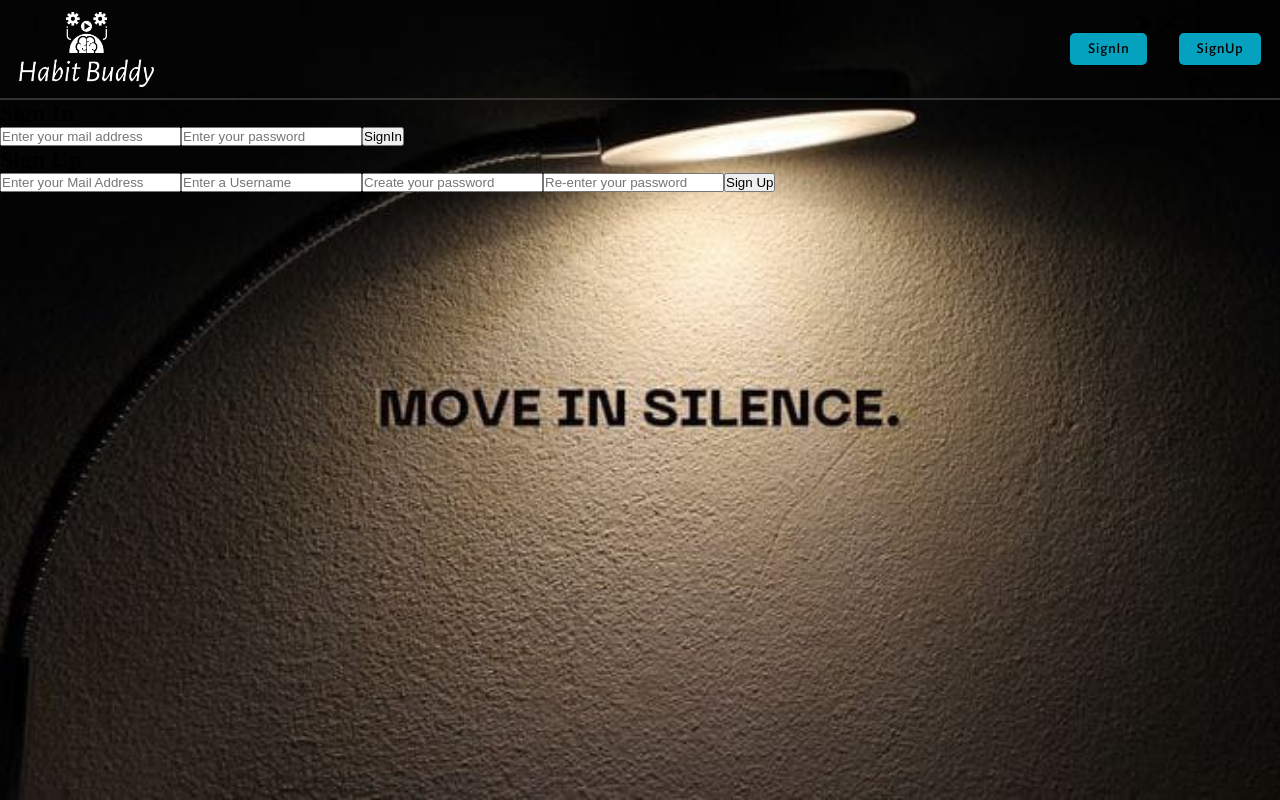
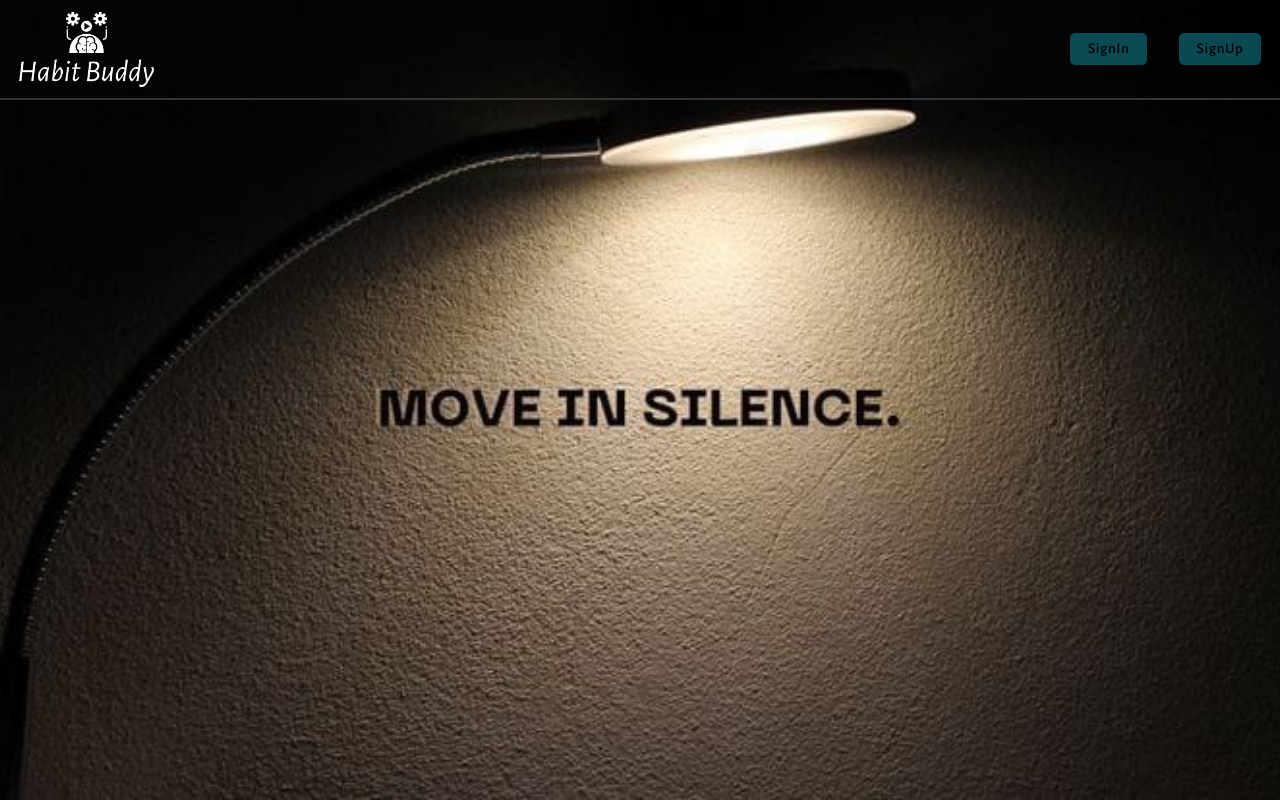
Before and after one commit to maniram3112/habit-buddy, a React (Create React App) app: page / in a window 1280 px wide. Built offline with nearby package versions, Linux system fonts and the light colour scheme.

Commit message:
reordered the file structure for better organization

```diff
--- a/src/components/AuthPage/Navbar.css
+++ b/src/components/AuthPage/Navbar/Navbar.css
@@ -32,3 +32,7 @@
     align-items: center;
     gap: 2rem;
 }
+
+.authPage-btn button:hover{
+    background: var(--color-btn-hover);
+}
--- a/src/components/AuthPage/Navbar.jsx
+++ b/src/components/AuthPage/Navbar/Navbar.jsx
@@ -1,5 +1,5 @@
 import React from "react";
-import images from '../../assets';
+import images from '../../../assets';
 import './Navbar.css';
 
 const Navbar = () =>{
--- a/src/components/index.js
+++ b/src/components/index.js
@@ -1,4 +1,4 @@
-import Navbar from './AuthPage/Navbar';
+import Navbar from './AuthPage/Navbar/Navbar';
 
 const components = {
     Navbar
--- a/src/index.css
+++ b/src/index.css
@@ -4,7 +4,8 @@
   --font-base: 'Alegreya Sans',serif;
   --font-alt: 'Open Sans', sans-serif;
 
-  --color-btn: #04a2be;
+  --color-btn: #0d5d69c7;
+  --color-btn-hover: #0da2b9;
 }
 
 * {
--- a/src/pages/AuthPage/LandingPage/LandingPage.jsx
+++ b/src/pages/AuthPage/LandingPage/LandingPage.jsx
@@ -1,8 +1,6 @@
 import React from "react";
-import SignIn from "../SignIn";
-import SignUp from "../SignUp";
+import components from '../../../components';
 import './LandingPage.css';
-import components from '../../../components';
 // import images from '../../../assets';
 
 const {Navbar} = components;
@@ -12,8 +10,8 @@ const LandingPage = () =>{
         <div className="landingPage_container">
             {/* <img src={images.landingPageBg} alt="Landing page"/> */}
             <Navbar/>
-        <SignIn/>
-        <SignUp/>
+        {/* <SignIn/> */}
+        {/* <SignUp/> */}
         </div>
     )
 }
```
